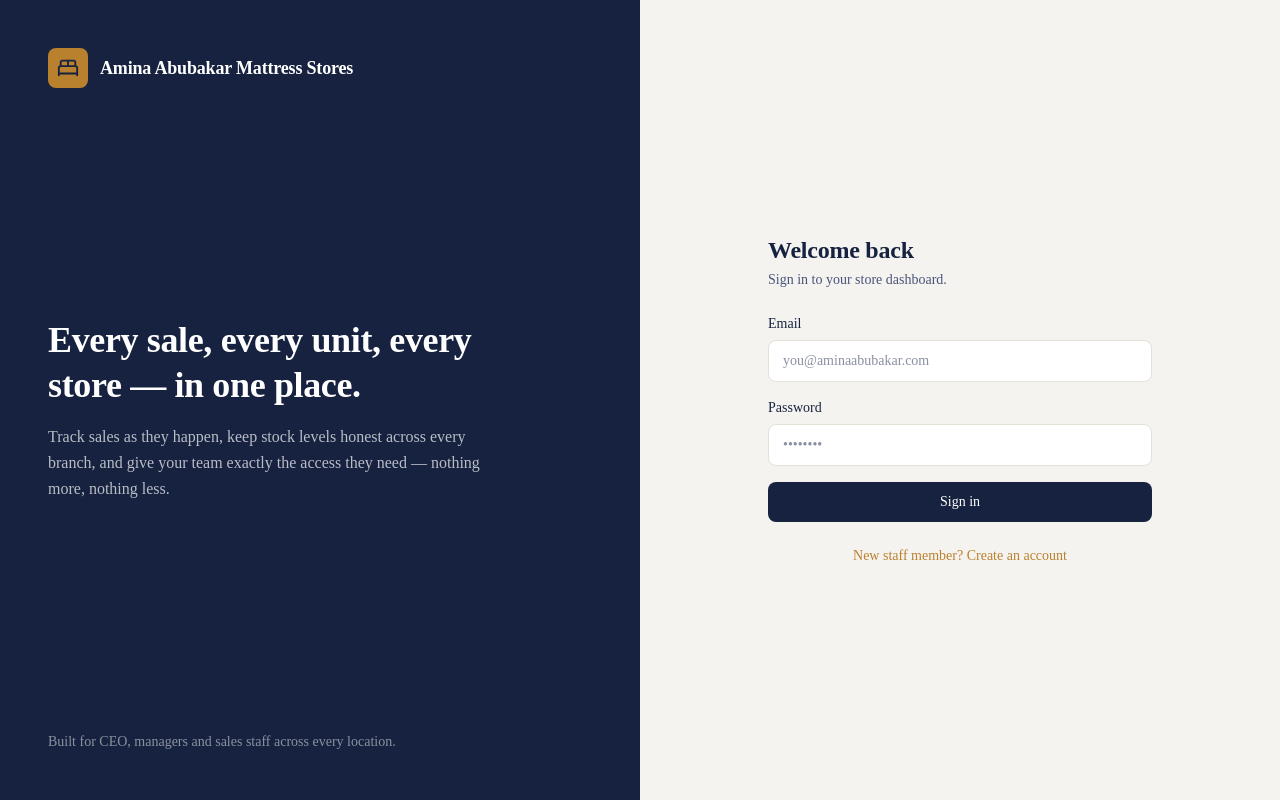
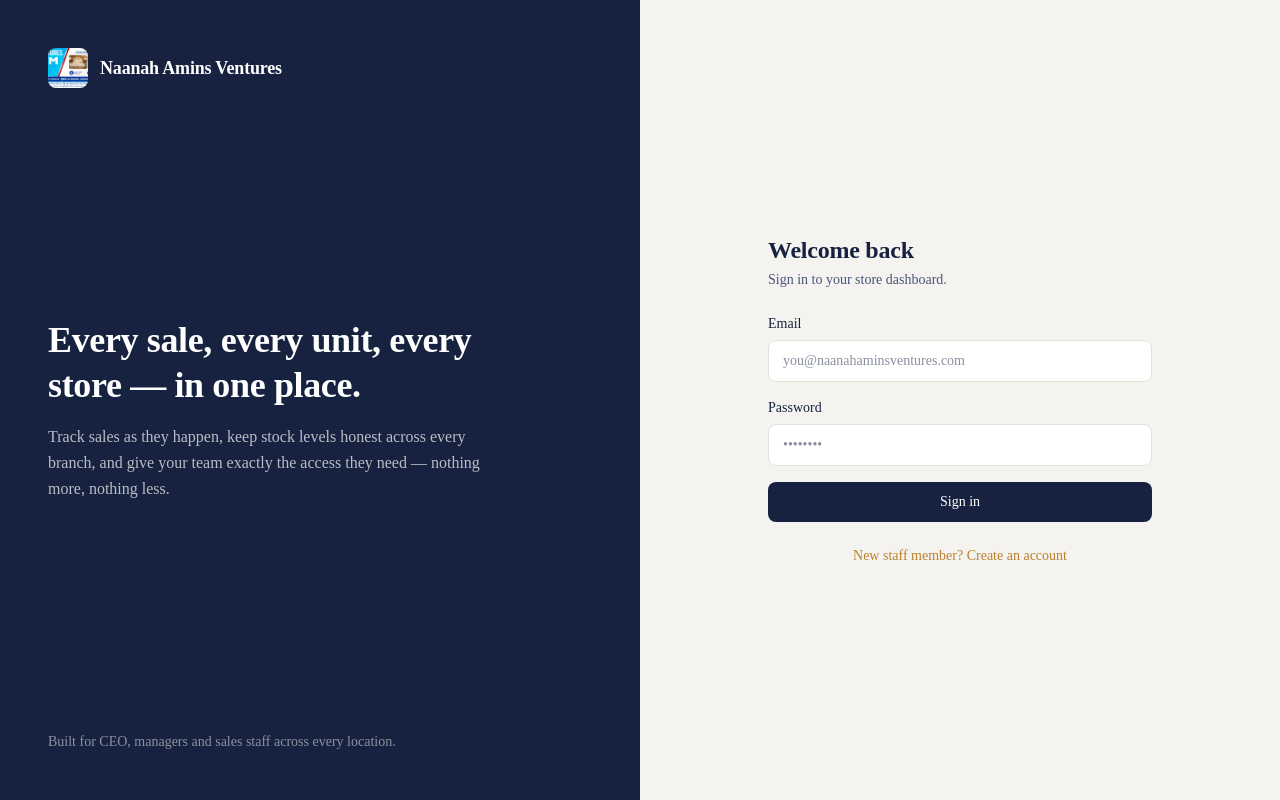
Before and after one commit to mikefixed/mattress-app, a Next.js app: page /login in a window 1280 px wide. Built offline with nearby package versions, Linux system fonts and the light colour scheme; no server answers.

Commit message:
Implement Logo component and update branding
Added a reusable Logo component for branding and updated the email placeholder.

```diff
--- a/app/login/page.tsx
+++ b/app/login/page.tsx
@@ -3,7 +3,8 @@
 import { useState } from 'react'
 import { createClient } from '@/lib/supabase/client'
 import { useRouter } from 'next/navigation'
-import { BedDouble, Loader2 } from 'lucide-react'
+import Image from 'next/image' // Added for the logo
+import { Loader2 } from 'lucide-react'
 
 export default function LoginPage() {
   const [mode, setMode] = useState<'signin' | 'signup'>('signin')
@@ -66,15 +67,26 @@ export default function LoginPage() {
     }
   }
 
+  // Reusable Logo component for this page
+  const Logo = ({ size = 40 }: { size?: number }) => (
+    <div className="rounded-lg overflow-hidden shrink-0" style={{ width: size, height: size, background: 'var(--gold)' }}>
+      <Image
+        src="/logo.png"
+        alt="Naanah Amins Ventures Logo"
+        width={size}
+        height={size}
+        className="object-cover w-full h-full"
+      />
+    </div>
+  )
+
   return (
     <div className="min-h-screen grid lg:grid-cols-2">
       {/* Brand panel */}
       <div className="tick-stripes hidden lg:flex flex-col justify-between p-12 text-white" style={{ background: 'var(--ink)' }}>
         <div className="flex items-center gap-3">
-          <div className="w-10 h-10 rounded-lg flex items-center justify-center" style={{ background: 'var(--gold)' }}>
-            <BedDouble size={22} color="var(--ink)" />
-          </div>
-          <span className="font-display text-lg font-semibold">Amina Abubakar Mattress Stores</span>
+          <Logo size={40} />
+          <span className="font-display text-lg font-semibold">Naanah Amins Ventures</span>
         </div>
 
         <div className="max-w-md">
@@ -96,11 +108,9 @@ export default function LoginPage() {
       <div className="flex items-center justify-center p-6 sm:p-8" style={{ background: 'var(--paper)' }}>
         <div className="w-full max-w-sm">
           <div className="lg:hidden flex items-center gap-2 mb-8">
-            <div className="w-8 h-8 rounded-lg flex items-center justify-center" style={{ background: 'var(--gold)' }}>
-              <BedDouble size={18} color="var(--ink)" />
-            </div>
+            <Logo size={32} />
             <span className="font-display font-semibold" style={{ color: 'var(--ink)' }}>
-              Amina Abubakar Mattress Stores
+              Naanah Amins Ventures
             </span>
           </div>
 
@@ -140,7 +150,7 @@ export default function LoginPage() {
                 onChange={(e) => setEmail(e.target.value)}
                 className="w-full rounded-lg border px-3.5 py-2.5 text-sm outline-none focus:ring-2"
                 style={{ borderColor: 'var(--line)', background: 'var(--surface)' }}
-                placeholder="you@aminaabubakar.com"
+                placeholder="you@naanahaminsventures.com"
               />
             </div>
             <div>
```
